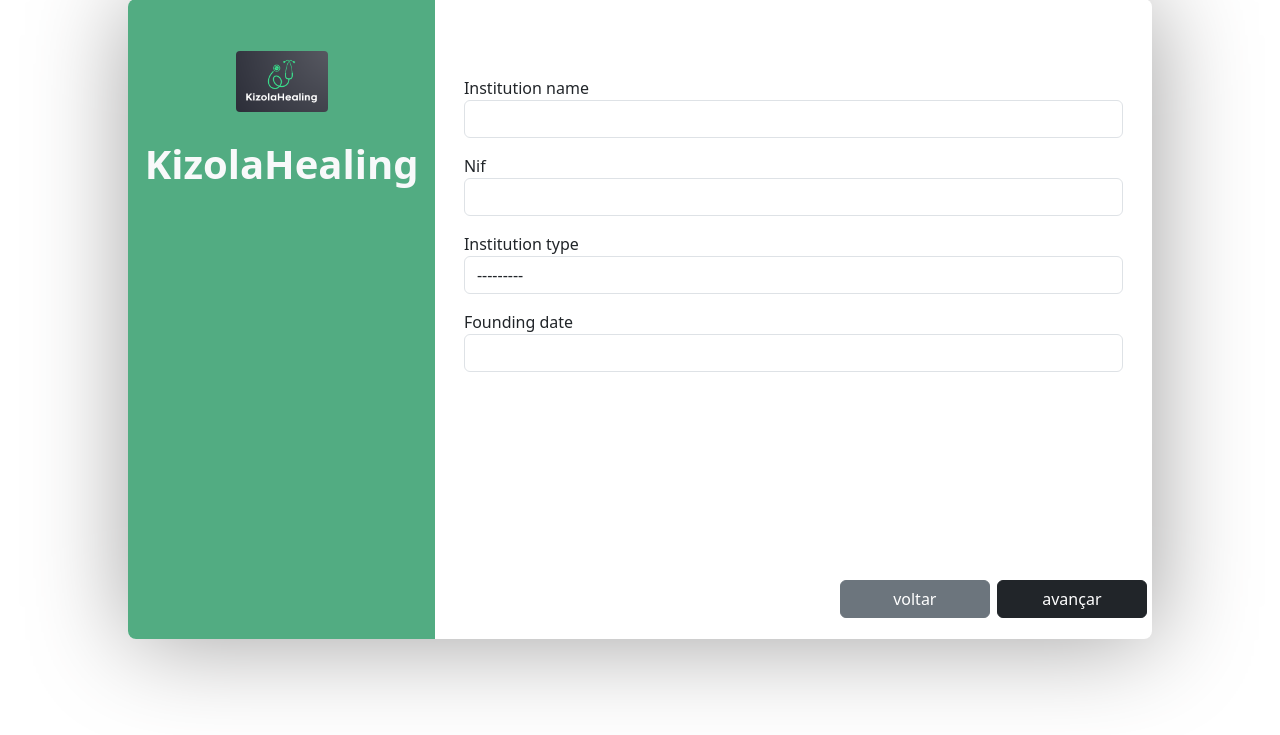
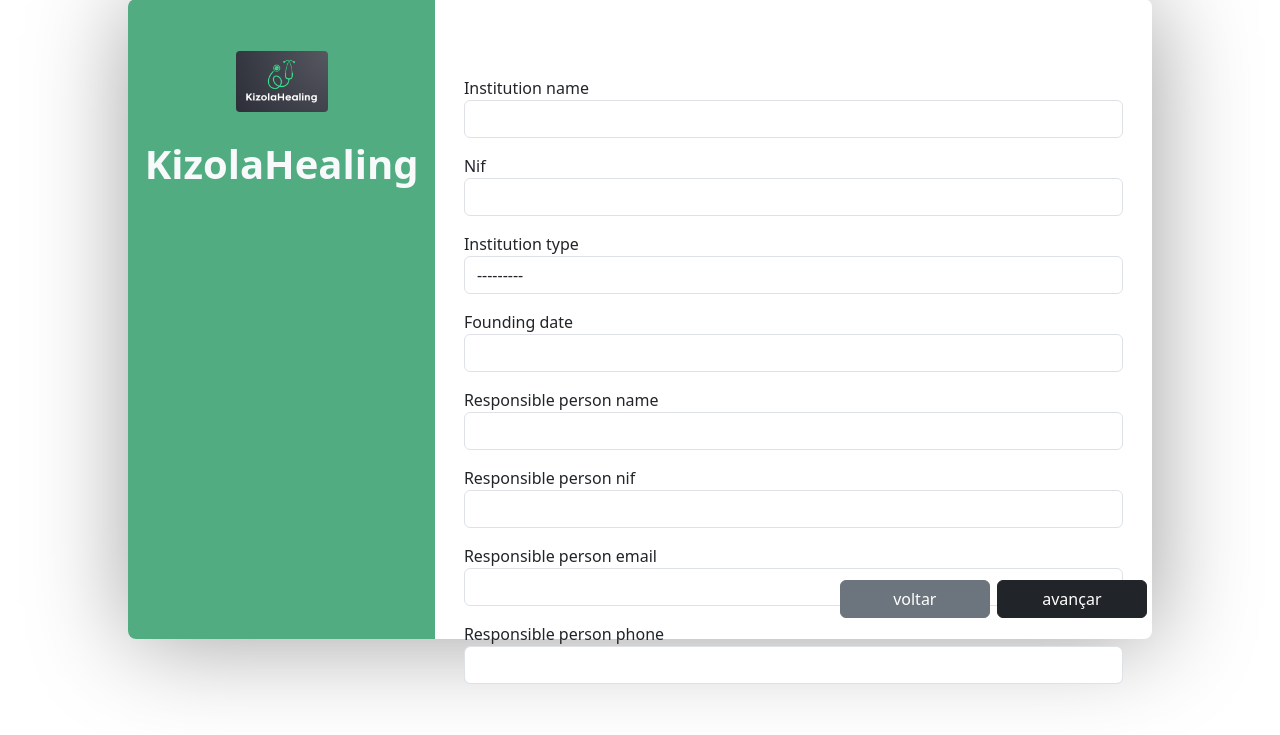
Before and after one commit to LucasSantiagoMartins/KizolaHealing, a Django app: page /health/integrate-institution/ in a window 1280 px wide. Shown: the part 65-800 px from the top of the page. Run offline with Django 5.2, Linux system fonts and the light colour scheme; some libraries are stand-ins or nearby versions.

Commit message:
Add div-form-administrative-information in health app integrate_institution.html template

```diff
--- a/health/templates/integrate_institution.html
+++ b/health/templates/integrate_institution.html
@@ -31,6 +31,18 @@
                         {{institutional_information_form.founding_date}}
                     </div>
 
+                    <div id="div-form-administrative-information">
+                        {{administrative_information_form.responsible_person_name.label}}
+                        {{administrative_information_form.responsible_person_name}}
+                        {{administrative_information_form.responsible_person_nif.label}}
+                        {{administrative_information_form.responsible_person_nif}}
+                        {{administrative_information_form.responsible_person_email.label}}
+                        {{administrative_information_form.responsible_person_email}}
+                        {{administrative_information_form.responsible_person_phone.label}}
+                        {{administrative_information_form.responsible_person_phone}}
+
+                    </div>
+
                 </form>
 
             </div>
```
